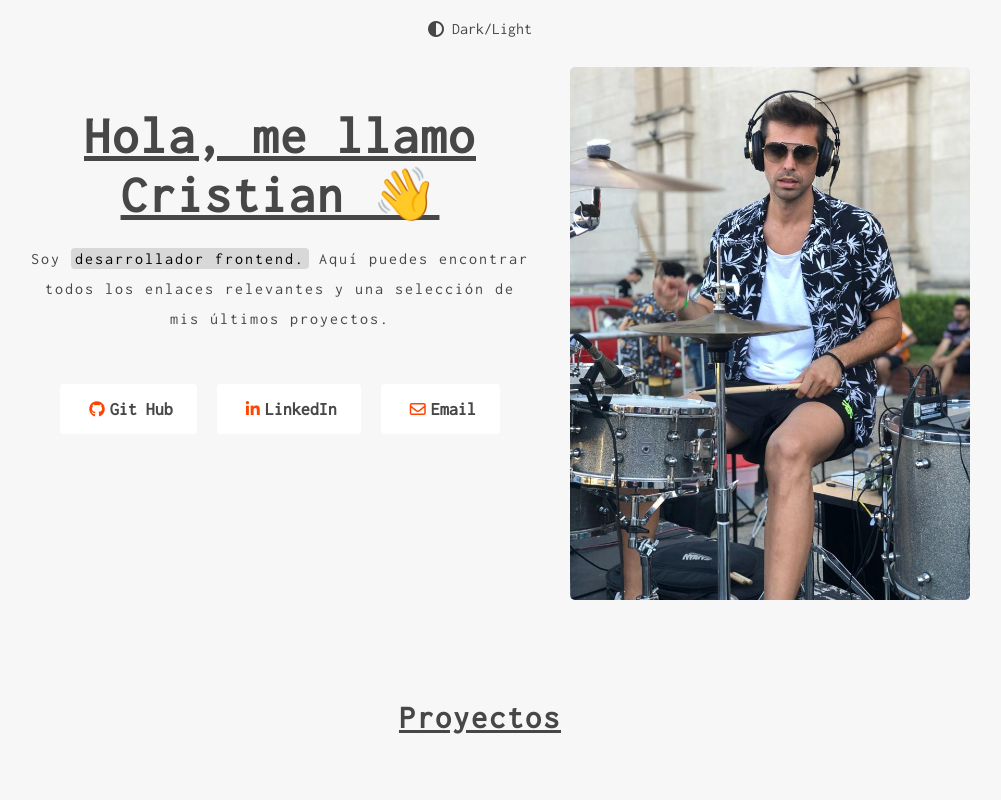
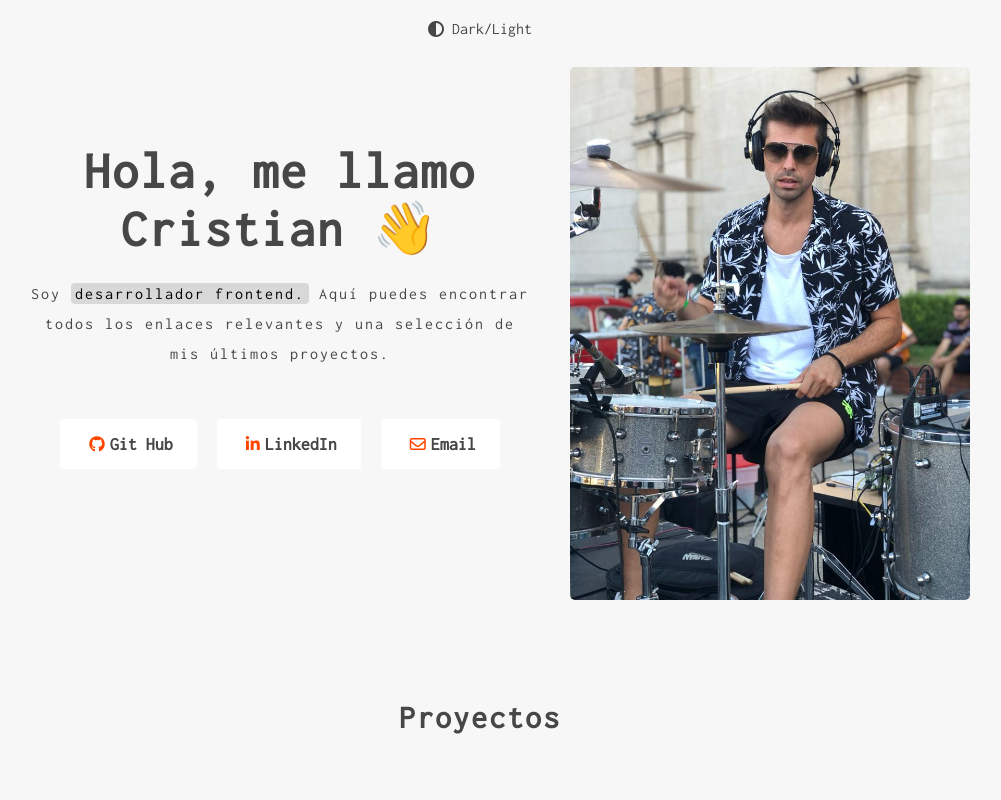
Before and after one commit to CristianMozetich/Portfolio, a React (Vite) app: page / in a window 1280 px wide. Shown: the top 800 px of the page, without its empty margins (160-1161 px from the left). Built offline with nearby package versions, Linux system fonts and the light colour scheme.

Commit message:
desarrollow

```diff
--- a/src/Components/Proyects/Proyects.css
+++ b/src/Components/Proyects/Proyects.css
@@ -1,4 +1,4 @@
-  h1{
+  .titulo_proyectos{
     max-width: 1300px;
     display: flex;
     justify-content: center;
@@ -9,7 +9,6 @@
     line-height: 1.125;
     font-weight: 700;
     margin-bottom: 80px;
-    text-decoration: underline;
   }
   .contenedor_proyectos{
     max-width: 1300px;
--- a/src/Components/Proyects/Proyects.jsx
+++ b/src/Components/Proyects/Proyects.jsx
@@ -7,7 +7,7 @@ const Proyects = () => {
   return (
     <>
     <div>
-      <h1>Proyectos</h1>
+      <h1 className='titulo_proyectos'>Proyectos</h1>
     </div>
     <div className='contenedor_proyectos'>
       {
```
